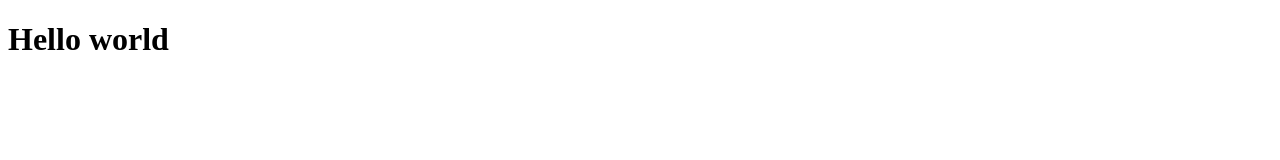
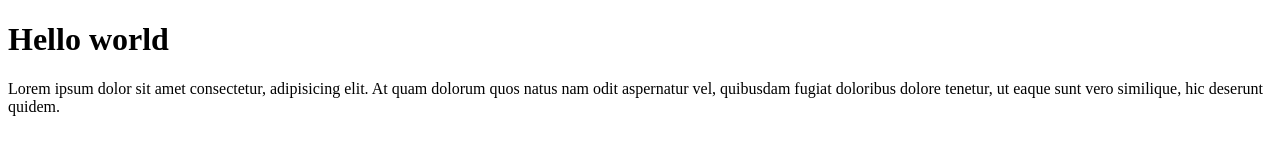
Before and after one commit to dhennnn/dhendy-git-test, a plain HTML site: page index.html in a window 1280 px wide. Drawn offline with Linux system fonts and the light colour scheme.

Commit message:
Menambahkan paragraf

```diff
--- a/index.html
+++ b/index.html
@@ -7,5 +7,6 @@
 </head>
 <body>
     <h1>Hello world</h1>
+    <p>Lorem ipsum dolor sit amet consectetur, adipisicing elit. At quam dolorum quos natus nam odit aspernatur vel, quibusdam fugiat doloribus dolore tenetur, ut eaque sunt vero similique, hic deserunt quidem.</p>
 </body>
 </html>
```
